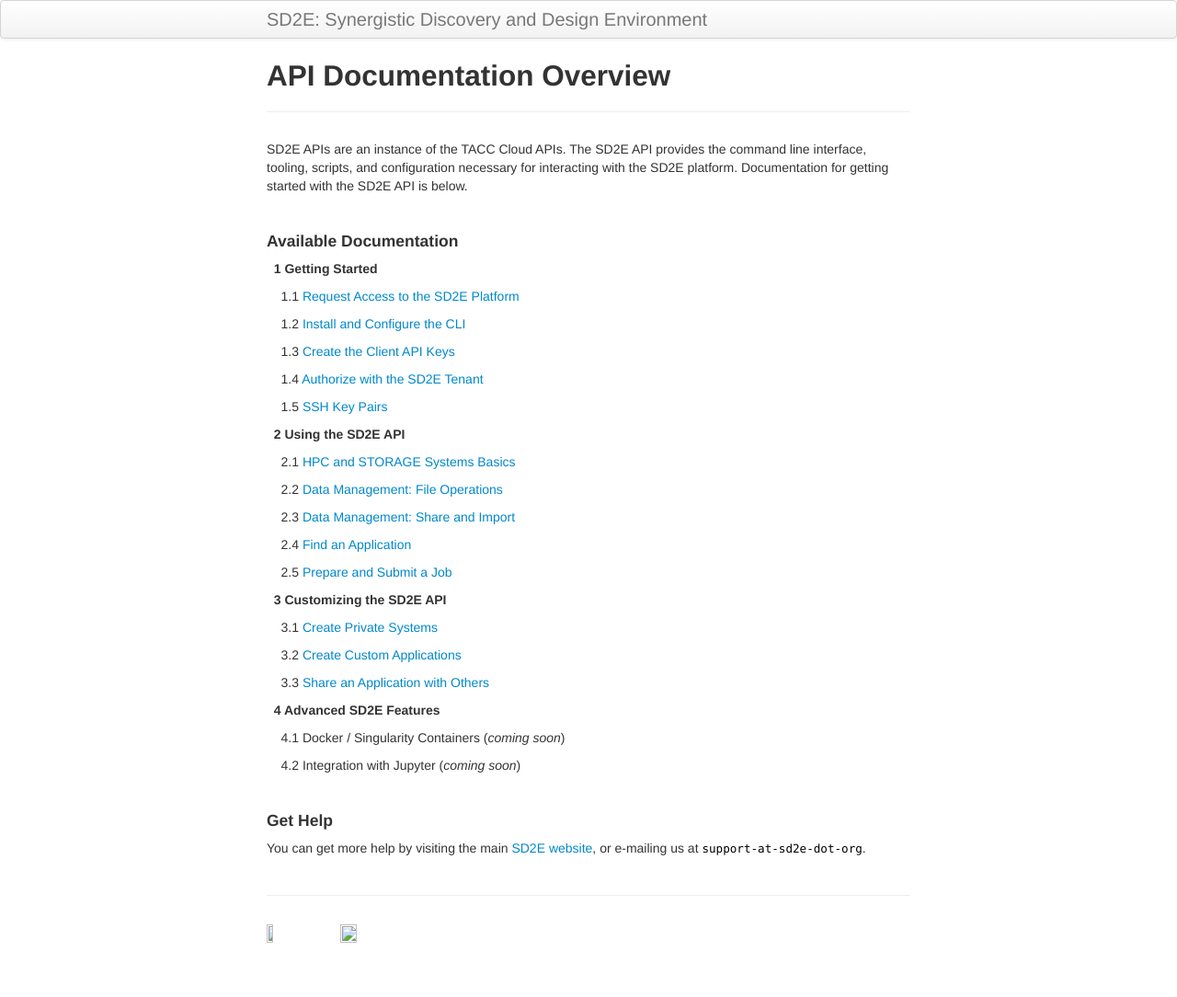
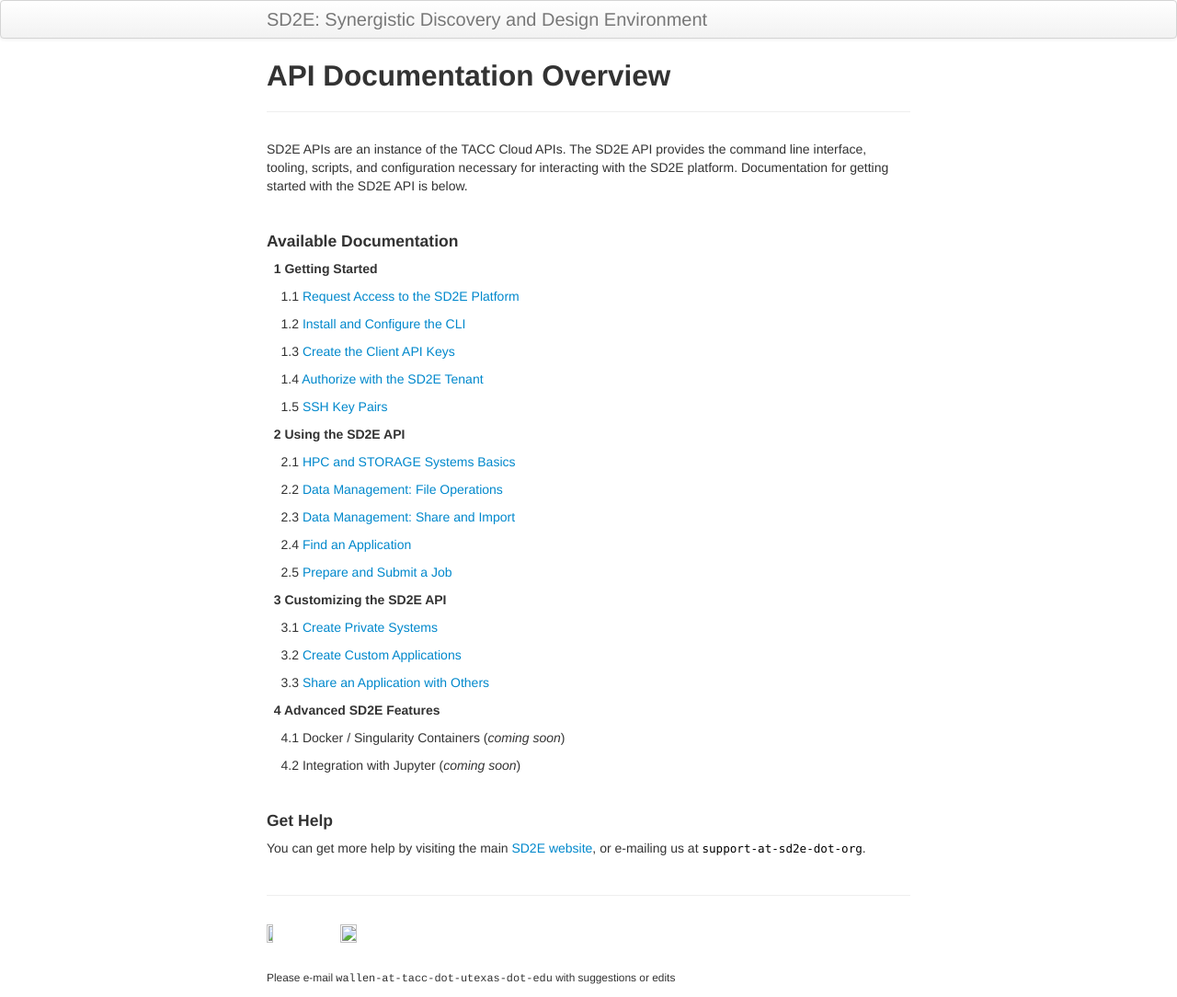
Before and after one commit to SD2E/api-user-guide, a Jekyll site: the page built from index.md, in a window 1280 px wide. Shown: the whole page at 92% size. Built offline with Jekyll 4.4.1, drawn with Linux system fonts in a browser that asks for light colours; before the commit the page ends 1041 px from its top, so only the background shows below that.

Commit message:
adding contact info to bottom of page

```diff
--- a/_includes/themes/twitter/default.html
+++ b/_includes/themes/twitter/default.html
@@ -48,6 +48,8 @@
           <a href="http://sd2e.org/"><img src="https://wjallen.github.io/sd2e-api-docs/assets/sd2e-logo.png" style="width:10%; height:10%"></a> &nbsp;
           <a href="https://www.tacc.utexas.edu/"><img src="https://wjallen.github.io/sd2e-api-docs/assets/tacc.png" style="width:16%; height:16%"></a> &nbsp;
 
+<br><br>
+Please e-mail <font face="Courier">wallen-at-tacc-dot-utexas-dot-edu</font> with suggestions or edits
 
 
   <!-- end of footer; modify this part -->
```
